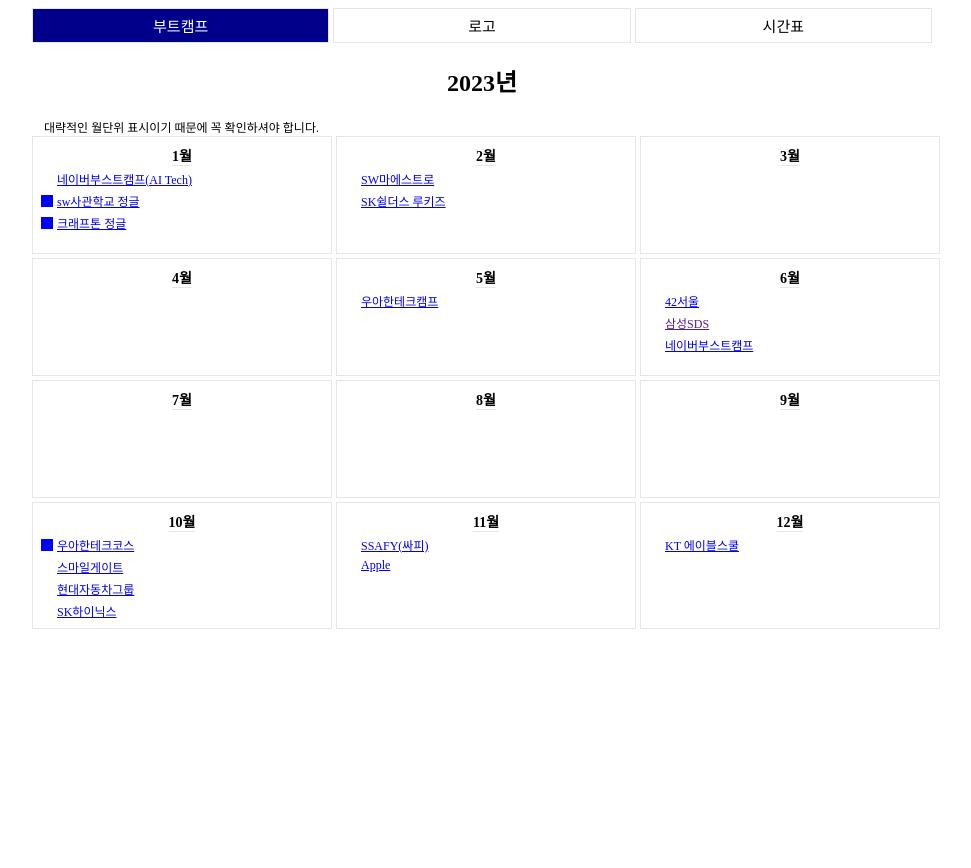
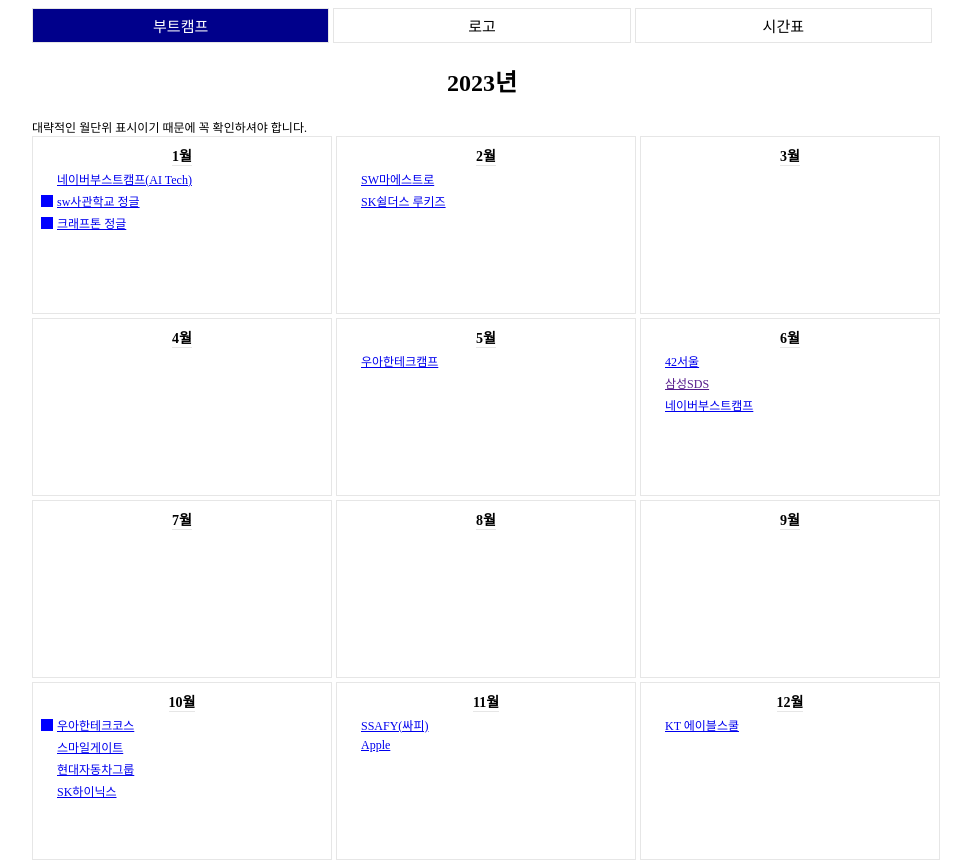
Before and after one commit to yeon-kk/sw-calendar, a React (Create React App) app: page / in a window 1280 px wide. Both pictures are taken after a click on the button "부트캠프". Shown: the whole page, without its empty margins (158-1129 px from the left). Before the commit the page ends 800 px from the top, so only its background shows below. Built offline with nearby package versions, Linux system fonts and the light colour scheme.

Commit message:
Style: css 수정

```diff
--- a/src/pages/calendar/Calendar.module.css
+++ b/src/pages/calendar/Calendar.module.css
@@ -5,6 +5,21 @@
 }
 .calenderYear{
     width: fit-content;
+}
+.explain{
+    display: flex;
+    flex-direction: row;
+    width: 900px;
+    padding-left: 24px;
+    padding-right: 24px;
+    text-align: left;
+    font-size: 12px;
+    justify-content: space-between;
+}
+.indexContainer{
+    display: flex;
+    flex-direction: row;
+    gap:4px
 }
 .calenderLayout {
     display: grid;
@@ -21,7 +36,7 @@
     padding: 8px;
     font-size: 12px;
     text-align: left;
-    min-height: 100px;
+    min-height: 160px;
 
   }
 .month{
@@ -43,9 +58,6 @@
 .blue{
     background-color: blue;
 }
-.explain{
-    width: 900px;
-    padding-left: 24px;
-    text-align: left;
-    font-size: 12px;
+.yellow{
+    background-color: yellow;
 }
```
